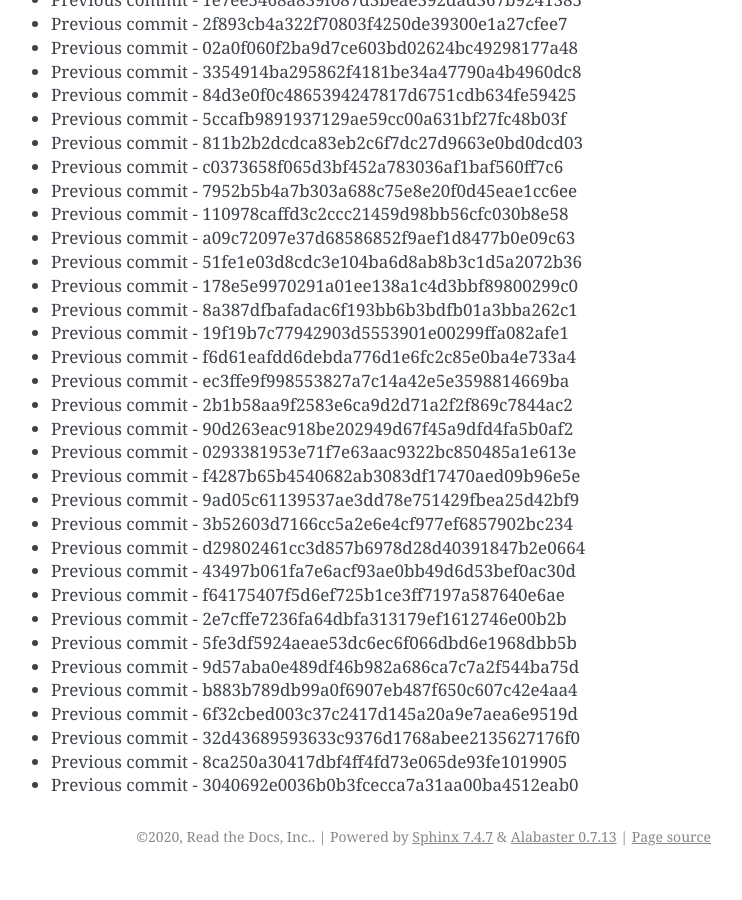
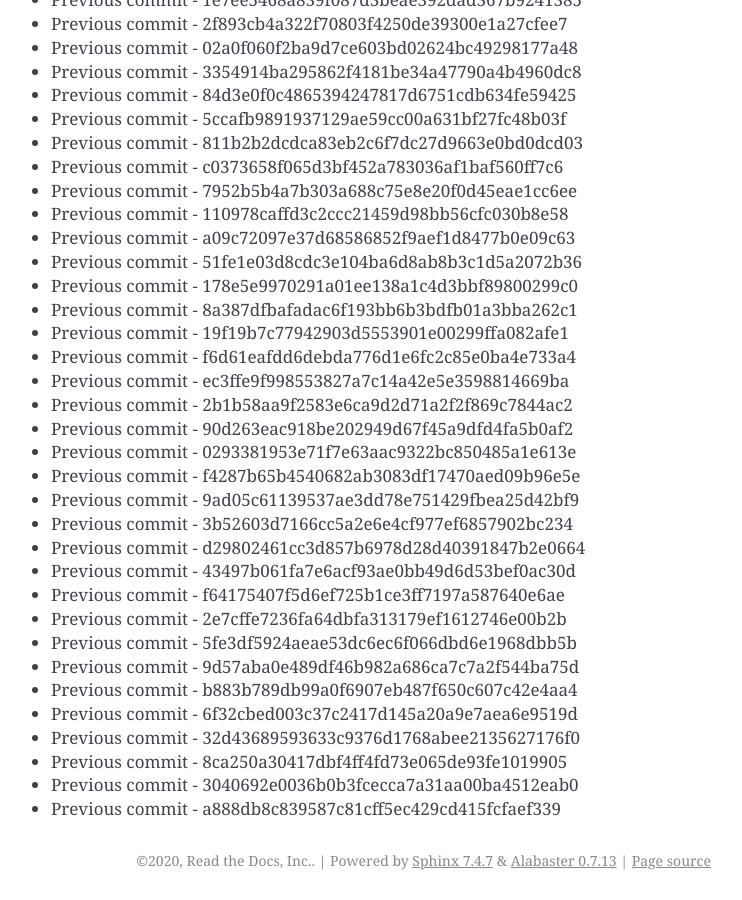
Before and after one commit to readthedocs/rtd-git-stresstest, a Sphinx documentation site: the page built from docs/updates.rst, in a window 1280 px wide and 900 px high, scrolled down 12411 px. Shown: the whole window, without its empty margins (399-1141 px from the left). Built offline with Sphinx 7.4.7, drawn with Linux system fonts in a browser that asks for light colours; before the commit the page ends 13287 px from its top, so only the background shows below that.

Commit message:
Generating commit from previous: a888db8c839587c81cff5ec429cd415fcfaef339

```diff
--- a/docs/updates.rst
+++ b/docs/updates.rst
@@ -553,3 +553,4 @@ It can be tested for any performance characteristics.
 * Previous commit - 32d43689593633c9376d1768abee2135627176f0
 * Previous commit - 8ca250a30417dbf4ff4fd73e065de93fe1019905
 * Previous commit - 3040692e0036b0b3fcecca7a31aa00ba4512eab0
+* Previous commit - a888db8c839587c81cff5ec429cd415fcfaef339
```
